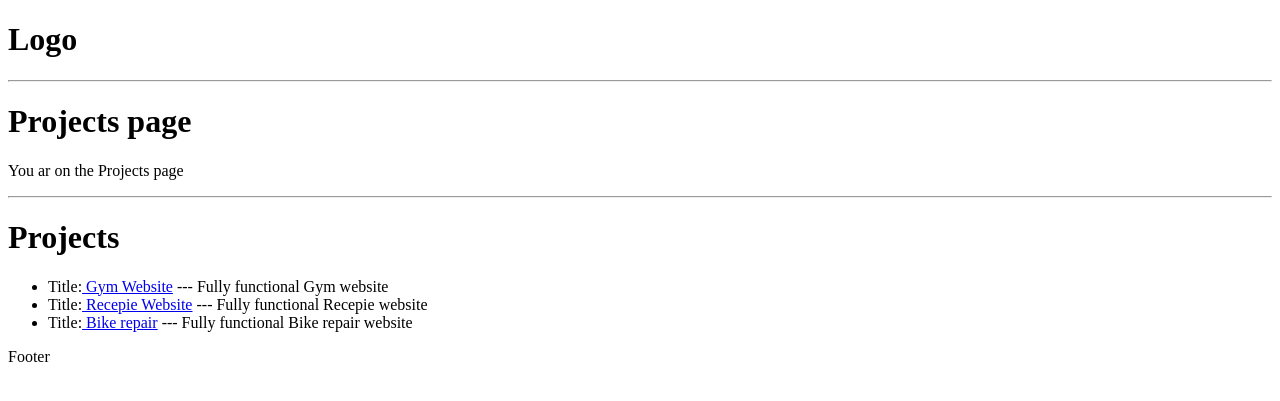
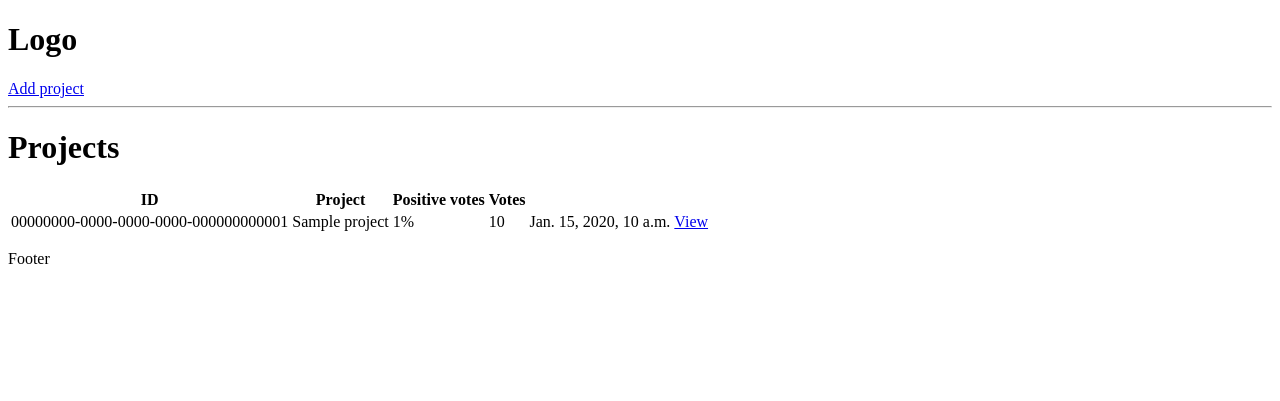
Before and after one commit to vuvusim/website, a Django app: page / in a window 1280 px wide. Shown: the top 401 px of the page. Run offline with Django 4.2, Linux system fonts and the light colour scheme; tables that the repository leaves empty hold one stand-in row (values such as "Sample post").

Commit message:
create new peoject form

```diff
--- a/website/projects/templates/projects/navigation-bar.html
+++ b/website/projects/templates/projects/navigation-bar.html
@@ -1,2 +1,4 @@
 <h1>Logo</h1>
+<a href="{% url 'create-project' %}">Add project</a>
+
 <hr>
--- a/website/projects/templates/projects/projects.html
+++ b/website/projects/templates/projects/projects.html
@@ -1,18 +1,26 @@
 {% extends 'projects/main.html' %}
 {% block content %}
 
-<h1>Projects page</h1>
-
-<p>You ar on the {{ page }} page</p>
-
-<hr>
-
 <h1>Projects</h1>
 
-<ul>
-    {% for project in projects %}
-    <li>Title:<a href="{% url 'project' project.id %}"> {{ project.title }}</a> --- {{ project.description }}</li>
-    {% endfor %}
-</ul>
+<table>
+    <tr>
+        <th>ID</th>
+        <th>Project</th>
+        <th>Positive votes</th>
+        <th>Votes</th>
+        <th></th>
+        {% for project in projects %}
+            <tr>
+                <td>{{ project.id }}</td>
+                <td>{{ project.title }}</td>
+                <td>{{ project.vote_ratio }}%</td>
+                <td>{{ project.vote_total }}</td>
+                <td>{{ project.created }}</td>
+                <td><a href="{% url 'project' project.id %}">View</td>
+            </tr>
+        {% endfor %}
+    </tr>
+</table>
 
 {% endblock content %}
--- a/website/projects/templates/projects/single-project.html
+++ b/website/projects/templates/projects/single-project.html
@@ -5,6 +5,11 @@
 <h1>Single project page</h1>
 
 <h1>{{ project.title }}</h1>
+<hr>
+{% for tag in project.tags.all %}
+    <span style="border:1px solid grey">{{ tag }}</span>
+{% endfor %}
+<hr>
 <br>
 <p>{{ project.description }}</p>
 
--- a/website/projects/urls.py
+++ b/website/projects/urls.py
@@ -4,4 +4,5 @@ from . import views
 urlpatterns = [
     path('', views.projects, name='projects'),
     path('project/<str:pk>/', views.project, name='project'),
+    path('create-project/', views.createProject, name='create-project'),
 ]
--- a/website/projects/views.py
+++ b/website/projects/views.py
@@ -1,33 +1,18 @@
 from django.shortcuts import render
 from .models import Project
+from .forms import ProjectForm
 
-projectsList = [
-    {
-        'id':'1',
-        'title':'Gym Website',
-        'description':'Fully functional Gym website',
-    },
-    {
-        'id':'2',
-        'title':'Recepie Website',
-        'description':'Fully functional Recepie website',
-    },
-    {
-        'id':'3',
-        'title':'Bike repair',
-        'description':'Fully functional Bike repair website'
-    },
-]
 
 def projects(request):
-    page = 'Projects'
-    number = 10
-    context = {'page': page, 'number': number, 'projects': projectsList}
+    projects = Project.objects.all()
+    context = {'projects': projects}
     return render(request, 'projects/projects.html', context)
 
 def project(request, pk):
-    projectObj = None
-    for i in projectsList:
-        if i ['id'] == pk:
-            projectObj = i
+    projectObj = Project.objects.get(id=pk)
     return render(request, 'projects/single-project.html', {'project': projectObj})
+
+def createProject(request):
+    form = ProjectForm()
+    context = {'form': form}
+    return render(request, 'projects/project_form.html', context)
```
Also changed, not shown: website/projects/forms.py (added, +7 -0 lines), website/projects/templates/projects/project_form.html (added, +10 -0 lines).
